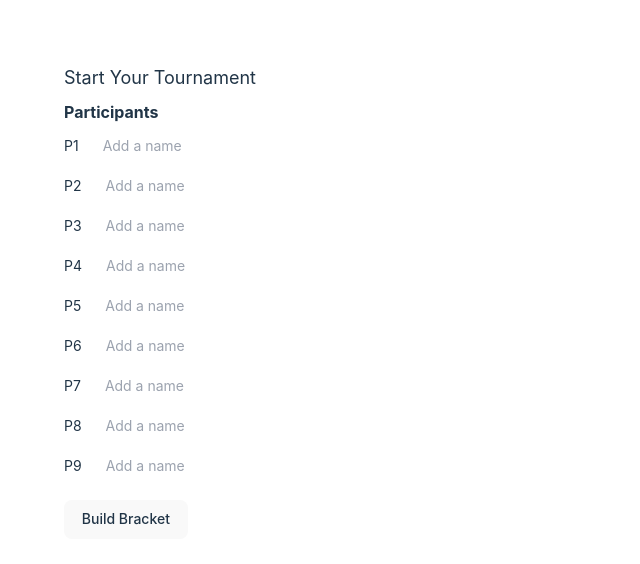
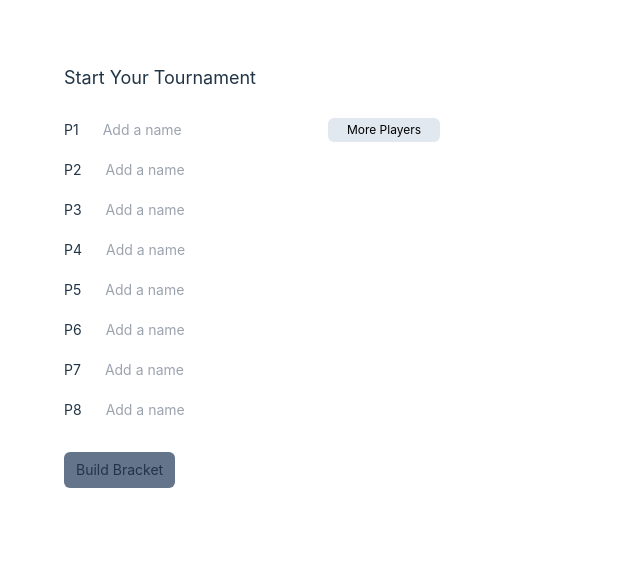
Before and after one commit to mattbanh/tournament-bracket, a React (Vite) app: page / in a window 1280 px wide. Shown: the top 564 px of the page, without its empty margins (0-640 px from the left). Built offline with nearby package versions, Linux system fonts and the light colour scheme.

Commit message:
added dynamically created and controlled form for player names

```diff
--- a/src/App.jsx
+++ b/src/App.jsx
@@ -5,65 +5,124 @@ import { useState } from "react";
 // import "./App.css";
 import Bracket from "./components/Bracket/Bracket";
 
-function App() {
-  const [eightGroup, setEightGroup] = useState(1);
-  const [start, setStart] = useState(false);
+function ParticipantNames({ setShowBracket, setPlayers }) {
   const [values, setValues] = useState({
-    P1: "",
-    P2: "",
-    P3: "",
-    P4: "",
-    P5: "",
-    P6: "",
-    P7: "",
-    P8: "",
-    P9: "",
+    val: ["", "", "", "", "", "", "", ""],
   });
 
-  const players = Object.keys(values);
-  const handleInputChange = (e) => {
-    const { name, value } = e.target;
-    setValues({ ...values, [name]: value });
+  function createInputs() {
+    let inputs = [];
+    for (let j = 0; j < values.val.length / 8; j++) {
+      inputs.push(
+        <div className="mr-6" key={j}>
+          {values.val.slice(values.val.length - 8).map((el, i) => (
+            <div key={(j + 1) * (i + 1)}>
+              <label className="mb-3 text-sm w-[240px] flex justify-between items-center">
+                P{j * 8 + i + 1}
+                <input
+                  placeholder="Add a name"
+                  className="mx-3 rounded-md py-1 px-3 text-sm"
+                  type="text"
+                  name={`P${j * 8 + i + 1}`}
+                  value={values.val[j * 8 + i] || ""}
+                  onChange={(event) => handleChange(event, j * 8 + i)}
+                />
+              </label>
+            </div>
+          ))}
+        </div>
+      );
+    }
+    return inputs;
+  }
+
+  const handleChange = (event, i) => {
+    let vals = [...values.val];
+    vals[i] = event.target.value;
+    setValues({ val: vals });
   };
 
-  const startTournament = (e) => {
+  const addClick = () => {
+    setValues({ val: [...values.val, "", "", "", "", "", "", "", ""] });
+  };
+
+  const showBracket = (e) => {
     e.preventDefault();
-    setStart(true);
+    setShowBracket(true);
+    setPlayers(values.val);
   };
+
+  return (
+    <section className="mb-16">
+      <form onSubmit={showBracket}>
+        <div className="mb-4 flex">
+          <div className="flex flex-row">{createInputs()}</div>
+          <div>
+            <button
+              className={`bg-slate-200 text-black py-1 px-1 text-xs rounded-md hover:bg-slate-300 ease-in duration-150 cursor-pointer w-28 ${
+                values.val.length >= 32 ? "hidden" : ""
+              }`}
+              type="button"
+              onClick={addClick}
+            >
+              More Players
+            </button>
+          </div>
+        </div>
+        <button
+          className="text-sm py-2 px-3 rounded-md bg-slate-500 hover:bg-slate-600 ease-in duration-150 border-0"
+          type="submit"
+        >
+          Build Bracket
+        </button>
+      </form>
+    </section>
+  );
+}
+
+function App() {
+  const [start, setShowBracket] = useState(false);
+  const [players, setPlayers] = useState([]);
+  console.log(players);
 
   return (
     <main className="m-16">
       <section className="mx-auto max-w-7xl ">
         <section className="">
-          <h1 className="text-lg mb-2">Start Your Tournament</h1>
-          <div className="text-left">
-            <form className="mb-16" onSubmit={startTournament}>
-              <h2 className="text-md font-bold mb-2">Participants</h2>
-              <div className="flex flex-col mb-2">
-                {players.map((player) => (
-                  <label
-                    className="mb-3 text-sm w-[240px] flex justify-between items-center"
-                    key={player}
-                  >
-                    {player}
-                    <input
-                      className="mx-3 rounded-md py-1 px-3 text-sm"
-                      placeholder="Add a name"
-                      name={player}
-                      onChange={handleInputChange}
-                      value={values[player]}
-                    />
-                  </label>
-                ))}
-              </div>
-              <button className="text-sm">Build Bracket</button>
-            </form>
-          </div>
+          <h1 className="text-lg mb-6">Start Your Tournament</h1>
         </section>
-        <Bracket players={values} start={start} />
+        <ParticipantNames
+          setShowBracket={setShowBracket}
+          setPlayers={setPlayers}
+        />
+        <Bracket players={players} start={start} />
       </section>
     </main>
   );
 }
 
 export default App;
+
+//  <div className="text-left">
+//    <form className="mb-16" onSubmit={startTournament}>
+//      <h2 className="text-md font-bold mb-2">Participants</h2>
+//      <div className="flex flex-col mb-2">
+//        {players.map((player) => (
+//          <label
+//            className="mb-3 text-sm w-[240px] flex justify-between items-center"
+//            key={player}
+//          >
+//            {player}
+//            <input
+//              className="mx-3 rounded-md py-1 px-3 text-sm"
+//              placeholder="Add a name"
+//              name={player}
+//              onChange={handleInputChange}
+//              value={values[player]}
+//            />
+//          </label>
+//        ))}
+//      </div>
+//      <button className="text-sm">Build Bracket</button>
+//    </form>
+//  </div>;
--- a/src/components/Bracket/Bracket.jsx
+++ b/src/components/Bracket/Bracket.jsx
@@ -10,6 +10,7 @@ function Bracket({ players, start }) {
     return playerKeys;
   };
 
+  // Creates a seeding map
   const createSeedIndArr = (rounds) => {
     const iteration = rounds - 1;
 
@@ -105,10 +106,9 @@ function Bracket({ players, start }) {
       });
     } else {
       let slots = sortedPlayerKeys.length / 2 / Math.pow(2, j);
-      // console.log(j, slots);
+
       let matches = [];
       for (let n = 0; n < slots; n++) {
-        console.log(j, n, slots, slots - 1);
         matches.push(
           <li
             className={
@@ -184,7 +184,7 @@ function Bracket({ players, start }) {
   if (start) {
     return (
       <section className="w-full">
-        <h1 className="mb-2 text-lg">Tournament Bracket</h1>
+        <h1 className="mb-6 text-lg">Tournament Bracket</h1>
         <div className="flex w-full gap-8">{createBracket(players)}</div>
       </section>
     );
--- a/src/index.css
+++ b/src/index.css
@@ -41,7 +41,7 @@ h1 {
   font-size: 3.2em;
   line-height: 1.1;
 }
-
+/*
 button {
   border-radius: 8px;
   border: 1px solid transparent;
@@ -52,14 +52,14 @@ button {
   background-color: #1a1a1a;
   cursor: pointer;
   transition: border-color 0.25s;
-}
-button:hover {
+} */
+/* button:hover {
   border-color: #646cff;
-}
-button:focus,
+} */
+/* button:focus,
 button:focus-visible {
   outline: 4px auto -webkit-focus-ring-color;
-}
+} */
 
 @media (prefers-color-scheme: light) {
   :root {
```
